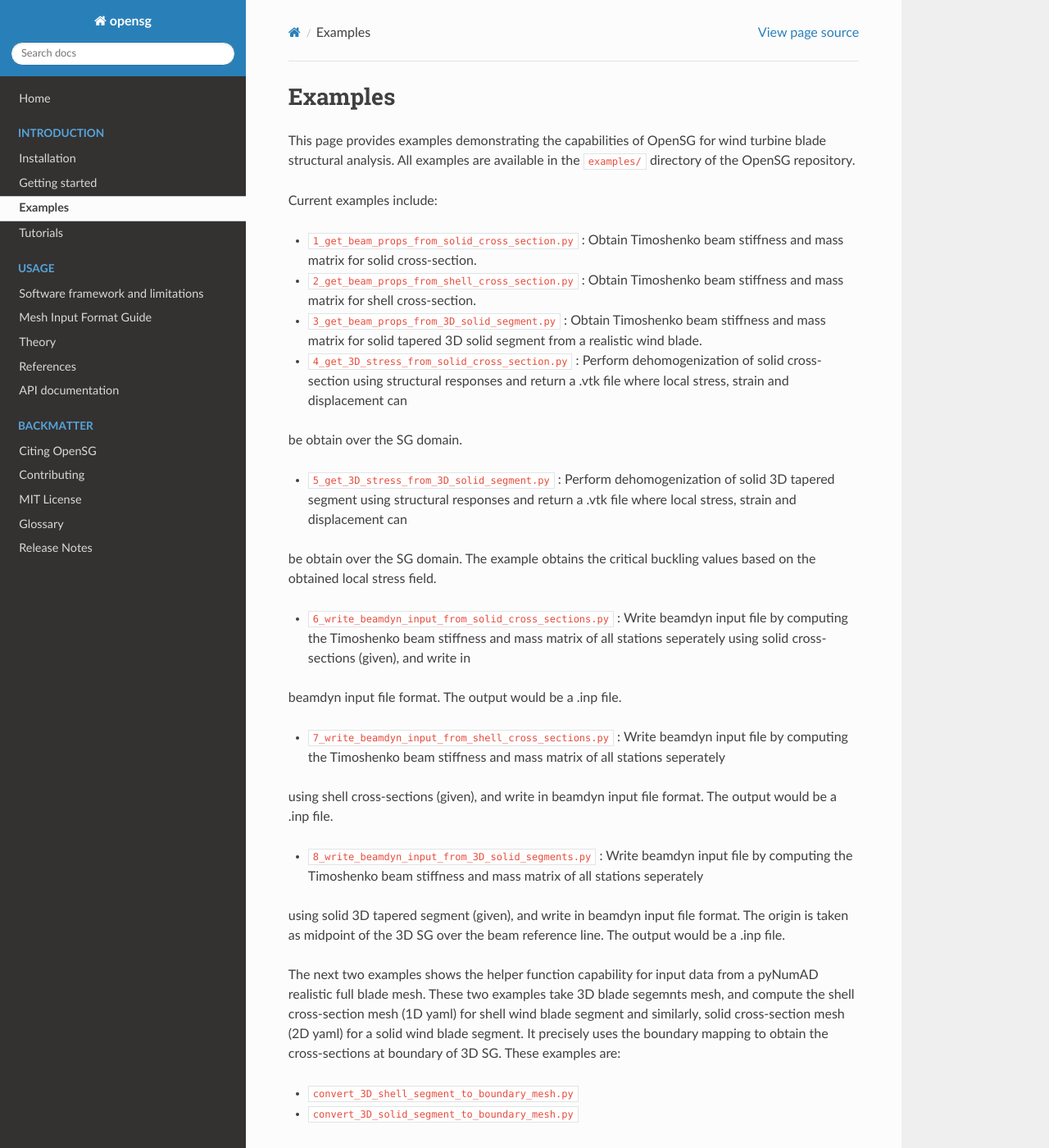
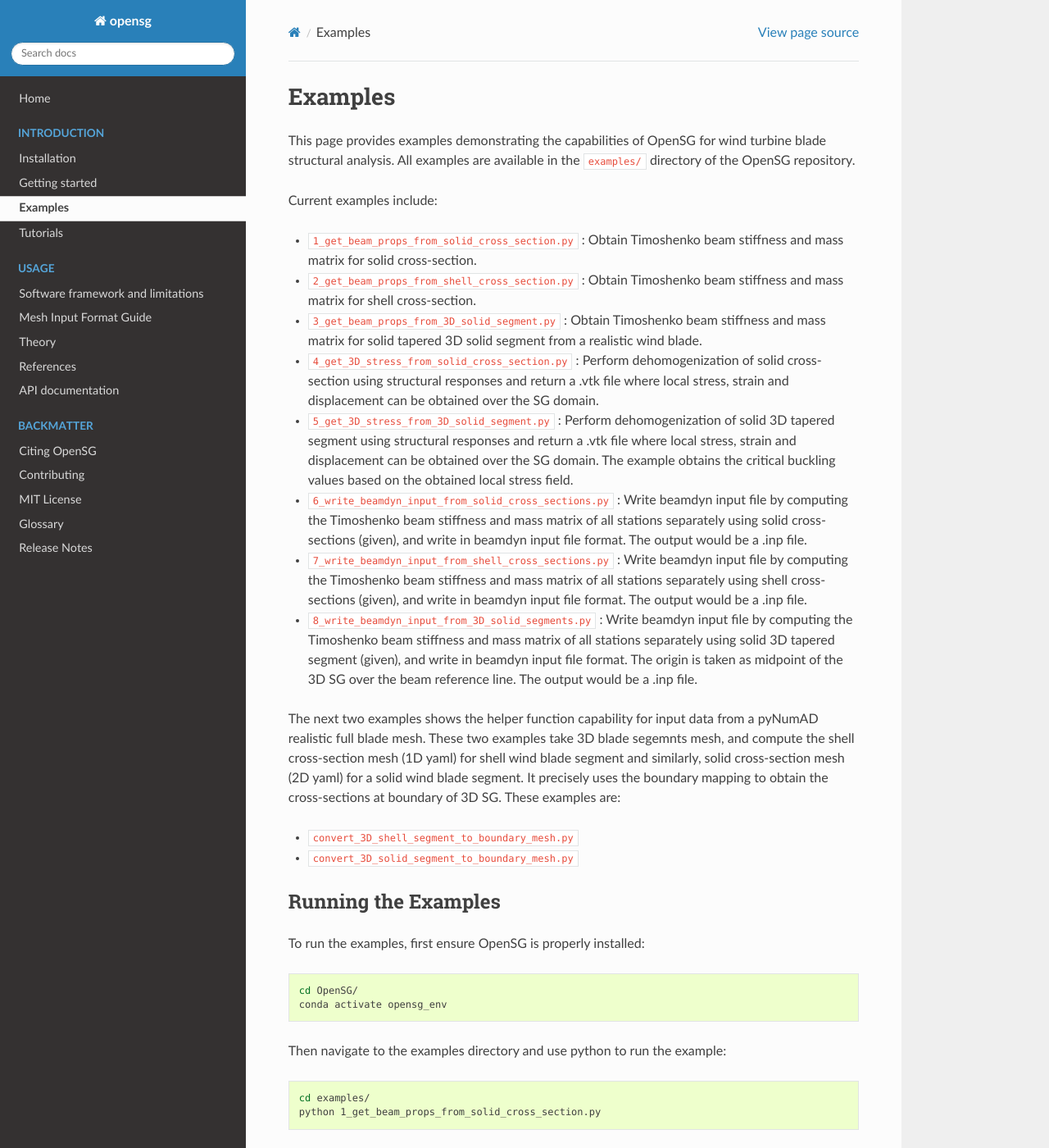
Before and after one commit to wenbinyugroup/OpenSG, a Sphinx documentation site: the page built from docs/examples.rst, in a window 1280 px wide and 1400 px high. Shown: the whole window at 82% size. Built offline with Sphinx 7.4.7 and the Read the Docs theme 3.1.0, drawn with Linux system fonts in a browser that asks for light colours; pages that are not in the unit, such as notebooks, are missing from menus.

Commit message:
Misc doc fixes

```diff
--- a/docs/examples.rst
+++ b/docs/examples.rst
@@ -14,21 +14,15 @@
 
 * ``3_get_beam_props_from_3D_solid_segment.py`` : Obtain Timoshenko beam stiffness and mass matrix for solid tapered 3D solid segment from a realistic wind blade.
 
-* ``4_get_3D_stress_from_solid_cross_section.py`` : Perform dehomogenization of solid cross-section using structural responses and return a .vtk file where local stress, strain and displacement can
-be obtain over the SG domain.
+* ``4_get_3D_stress_from_solid_cross_section.py`` : Perform dehomogenization of solid cross-section using structural responses and return a .vtk file where local stress, strain and displacement can be obtained over the SG domain.
 
-* ``5_get_3D_stress_from_3D_solid_segment.py`` : Perform dehomogenization of solid 3D tapered segment using structural responses and return a .vtk file where local stress, strain and displacement can
-be obtain over the SG domain. The example obtains the critical buckling values based on the obtained local stress field.
+* ``5_get_3D_stress_from_3D_solid_segment.py`` : Perform dehomogenization of solid 3D tapered segment using structural responses and return a .vtk file where local stress, strain and displacement can be obtained over the SG domain. The example obtains the critical buckling values based on the obtained local stress field.
 
-* ``6_write_beamdyn_input_from_solid_cross_sections.py`` : Write beamdyn input file by computing the Timoshenko beam stiffness and mass matrix of all stations seperately using solid cross-sections (given), and write in
-beamdyn input file format. The output would be a .inp file.
+* ``6_write_beamdyn_input_from_solid_cross_sections.py`` : Write beamdyn input file by computing the Timoshenko beam stiffness and mass matrix of all stations separately using solid cross-sections (given), and write in beamdyn input file format. The output would be a .inp file.
 
-* ``7_write_beamdyn_input_from_shell_cross_sections.py`` : Write beamdyn input file by computing the Timoshenko beam stiffness and mass matrix of all stations seperately
-using shell cross-sections (given), and write in beamdyn input file format. The output would be a .inp file.
+* ``7_write_beamdyn_input_from_shell_cross_sections.py`` : Write beamdyn input file by computing the Timoshenko beam stiffness and mass matrix of all stations separately using shell cross-sections (given), and write in beamdyn input file format. The output would be a .inp file.
 
-* ``8_write_beamdyn_input_from_3D_solid_segments.py`` : Write beamdyn input file by computing the Timoshenko beam stiffness and mass matrix of all stations seperately
-using solid 3D tapered segment (given), and write in beamdyn input file format. The origin is taken as midpoint of the 3D SG over the beam reference line.
-The output would be a .inp file.
+* ``8_write_beamdyn_input_from_3D_solid_segments.py`` : Write beamdyn input file by computing the Timoshenko beam stiffness and mass matrix of all stations separately using solid 3D tapered segment (given), and write in beamdyn input file format. The origin is taken as midpoint of the 3D SG over the beam reference line. The output would be a .inp file.
 
 The next two examples shows the helper function capability for input data from a pyNumAD realistic full blade mesh. These two examples take 3D blade segemnts mesh, and compute
 the shell cross-section mesh (1D yaml) for shell wind blade segment and similarly, solid cross-section mesh (2D yaml) for a solid wind blade segment. It precisely uses the
--- a/docs/getting-started.rst
+++ b/docs/getting-started.rst
@@ -18,6 +18,6 @@
 4. Compute ABD and stiffness matrices for each segment
 5. Save the results
 
-.. literalinclude:: ../../examples/run_shell_analysis.py
+.. literalinclude:: ../examples/run_shell_analysis.py
 
 See :ref:`examples` for more information on downloading and running examples.
--- a/docs/glossary.rst
+++ b/docs/glossary.rst
@@ -274,9 +274,9 @@
     Bilinear weak form for WB mesh - a(dv,v_)
 
 ``F2``
-    Linear weak form for WB mesh - F2(v_)
+    Linear weak form for WB mesh - ``F2(v_)``
 
-    * Can compare with weak form to solve as a(dv,v\_) w = F2(v\_), where w.vector[ndofs_WBmesh,1] is unknown dofs value stored in V0[ndofs_WBmesh,4]
+    * Can compare with weak form to solve as ``a(dv,v_) w = F2(v_)``, where ``w.vector[ndofs_WBmesh,1]`` is unknown dofs value stored in ``V0[ndofs_WBmesh,4]``
 
 ``F``
     [ndofs_WBmesh,1] - Global Assembled Right hand vector for EB case
```
Also changed, not shown: docs/release-notes.rst (+4 -5 lines), 5 other files.
